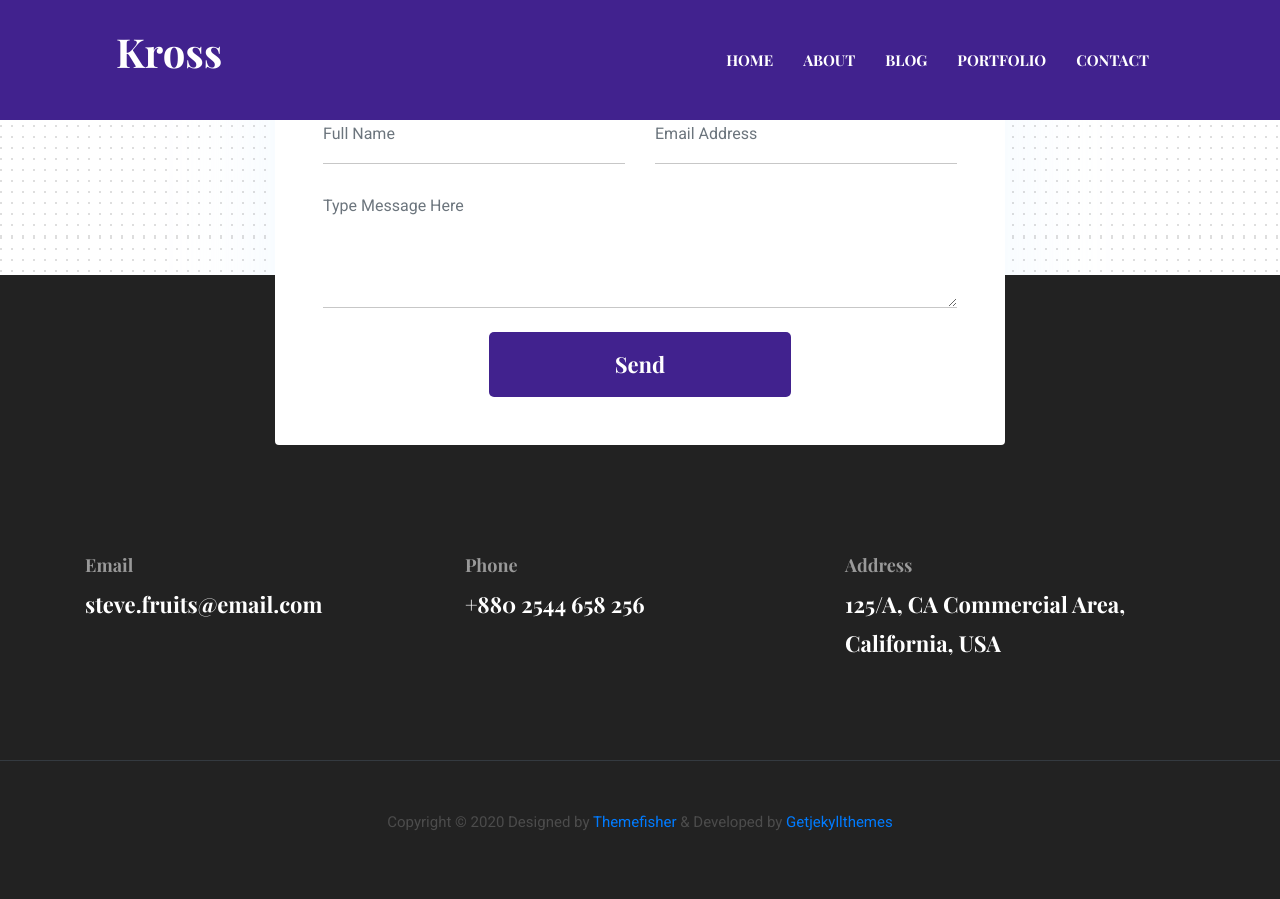
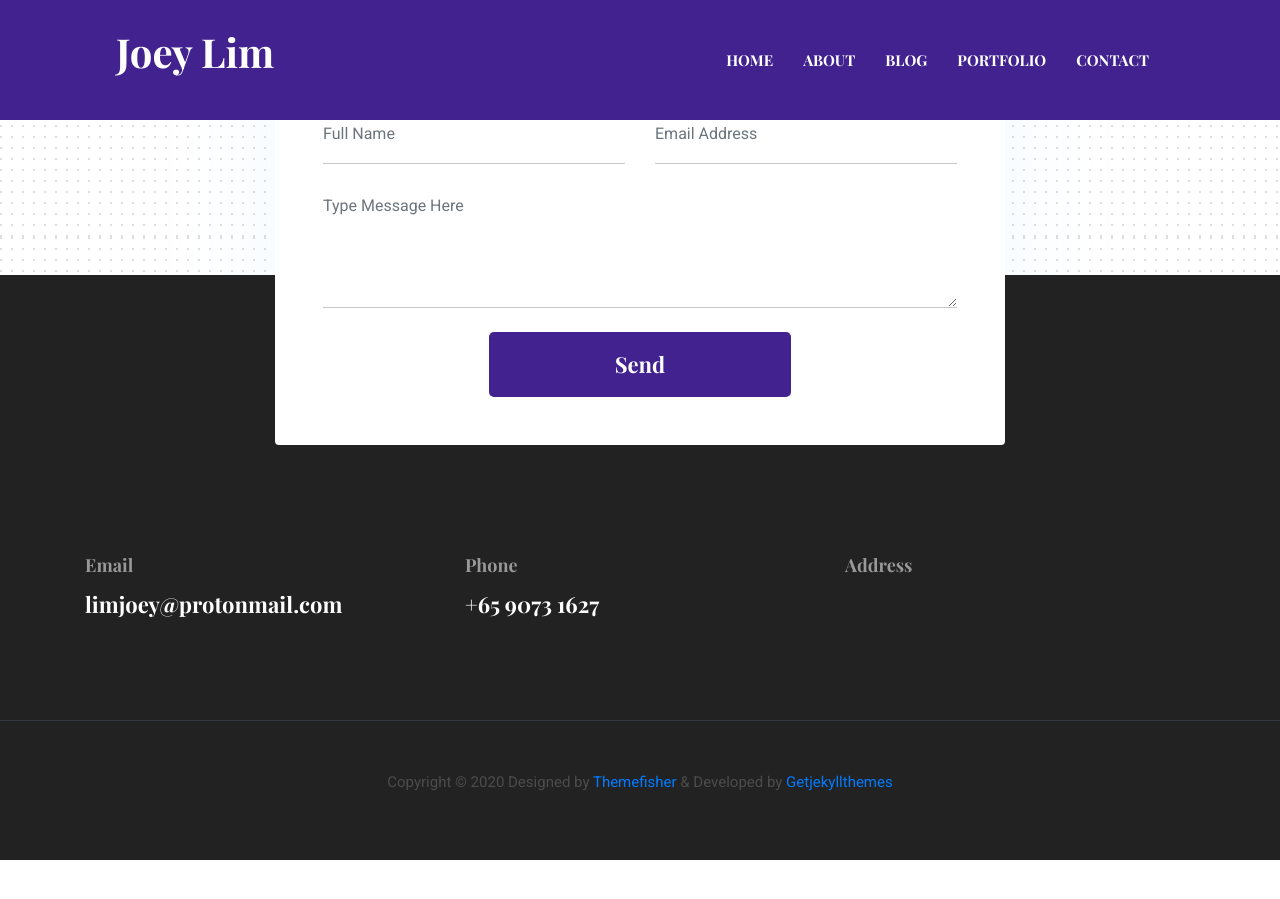
Before and after one commit to jyorien/jyorien.github.io, a Jekyll site: the page built from index.html, in a window 1280 px wide and 900 px high, scrolled down 6590 px. Built offline with Jekyll 4.4.1, drawn with Linux system fonts in a browser that asks for light colours; after the commit the page ends 7450 px from its top, so only the background shows below that.

Commit message:
modified settings.yml

```diff
--- a/Gemfile
+++ b/Gemfile
@@ -3,3 +3,4 @@ gem 'bundler'
 gem 'jekyll'
 gem 'jekyll-sitemap'
 gem 'wdm', '>= 0.1.0'
+gem "webrick", "~> 1.7"
--- a/_data/settings.yml
+++ b/_data/settings.yml
@@ -1,13 +1,12 @@
 #-------------------------------
 # General Site Settings
 
-title: Kross
+title: Joey Lim
 logo:
 author: themefisher
-description: this is meta description
-email: steve.fruits@email.com
-phone: +880 2544 658 256
-address: 125/A, CA Commercial Area, California, USA
+description: This is Joey's portfolio
+email: limjoey@protonmail.com
+phone: +65 9073 1627
 copyright: Copyright &copy; 2020 Designed by [Themefisher](https://themefisher.com) & Developed by [Getjekyllthemes](https://getjekyllthemes.com)
 
 menu:
```
Also changed, not shown: Gemfile.lock.
